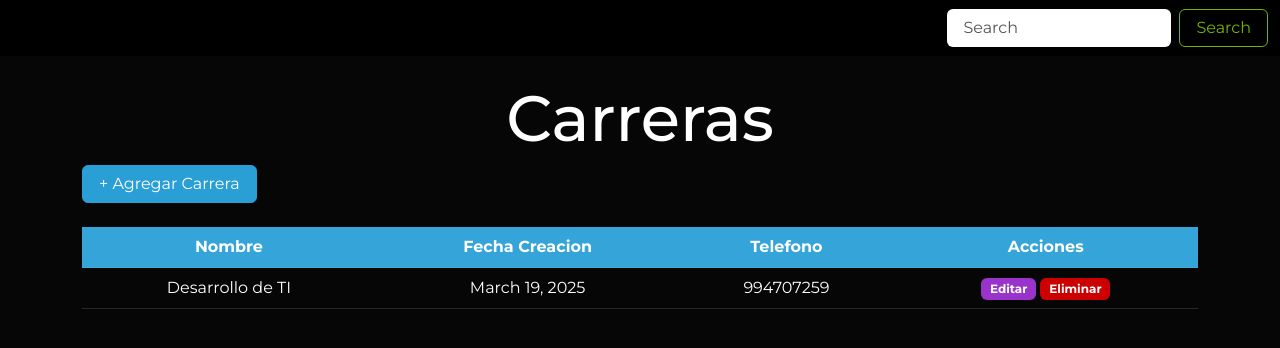
After one commit to Guido2023/universidad-django, a Django app: page /carreras/ in a window 1280 px wide. The commit adds this page. Shown: the top 348 px of the page. Run offline with Django 5.2, Linux system fonts and the light colour scheme; data comes from the database, SQL or seed files in the repository; both versions use the stored data as it was after the commit; some libraries are stand-ins or nearby versions.

Commit message:
feed: table

```diff
--- /dev/null
+++ b/aplicaciones/educacion/templates/carreras.html
@@ -0,0 +1,43 @@
+{% extends "plantilla.html" %}
+{% load static %}
+{% block titulo %}
+    <title>Universidad Carreras</title>
+{% endblock titulo %}
+
+{% block contenido %}
+<div class="container">
+    <h1 class="text-center mt-4">Carreras</h1>
+
+    <button class="btn btn-primary mb-4">+ Agregar Carrera</button>
+
+    {% if carreras %}
+    <div class="table-responsive">
+        <table class="table table-hover table-striped text-center">
+            <thead class="table-primary">
+                <tr>
+                    <th>Nombre</th>
+                    <th>Fecha Creacion</th>
+                    <th>Telefono</th>
+                    <th>Acciones</th>
+                </tr>
+            </thead>
+            <tbody>
+                {% for carrera in carreras %}
+                    <tr>
+                        <td>{{ carrera.nombre_car }}</td>
+                        <td>{{ carrera.fecha_creacion_car }}</td>
+                        <td>{{ carrera.telefono_car }}</td>
+                        <td>
+                            <a href="" class="btn badge bg-info">Editar</a>
+                            <a href="" class="btn badge bg-danger">Eliminar</a>
+                        </td>
+                    </tr>
+                {% endfor %}
+            </tbody>
+        </table>
+    </div>
+    {% else %}
+        <div class="alert alert-warning mt-4 text-center">No hay carreras registradas</div>
+    {% endif %}
+</div>
+{% endblock contenido %}
--- a/aplicaciones/educacion/templates/plantilla.html
+++ b/aplicaciones/educacion/templates/plantilla.html
@@ -31,10 +31,10 @@
           <div class="collapse navbar-collapse" id="navbarSupportedContent">
             <ul class="navbar-nav me-auto mb-2 mb-lg-0">
               <li class="nav-item">
-                <a class="nav-link active" aria-current="page" href="#">Home</a>
+                <a class="nav-link active" aria-current="page" href="/">Inicio</a>
               </li>
               <li class="nav-item">
-                <a class="nav-link" href="#">Link</a>
+                <a class="nav-link" href="{% url 'carreras' %}">Carreras</a>
               </li>
               <li class="nav-item dropdown">
                 <a class="nav-link dropdown-toggle" href="#" role="button" data-bs-toggle="dropdown" aria-expanded="false">
--- a/aplicaciones/educacion/urls.py
+++ b/aplicaciones/educacion/urls.py
@@ -3,4 +3,5 @@ from . import views
 
 urlpatterns = [
     path('', views.inicio),
+    path('carreras/', views.carreras, name='carreras'),
 ]
--- a/aplicaciones/educacion/views.py
+++ b/aplicaciones/educacion/views.py
@@ -1,5 +1,14 @@
 from django.shortcuts import render
+from .models import Carrera
 
 # Create your views here.
 def inicio(request):
     return render(request, 'index.html')
+
+def carreras(request):
+
+    carrerasDbb = Carrera.objects.all()
+
+    return render(request, 'carreras.html', {
+        'carreras': carrerasDbb
+    })
```
Also changed, not shown: Universidad.db.
